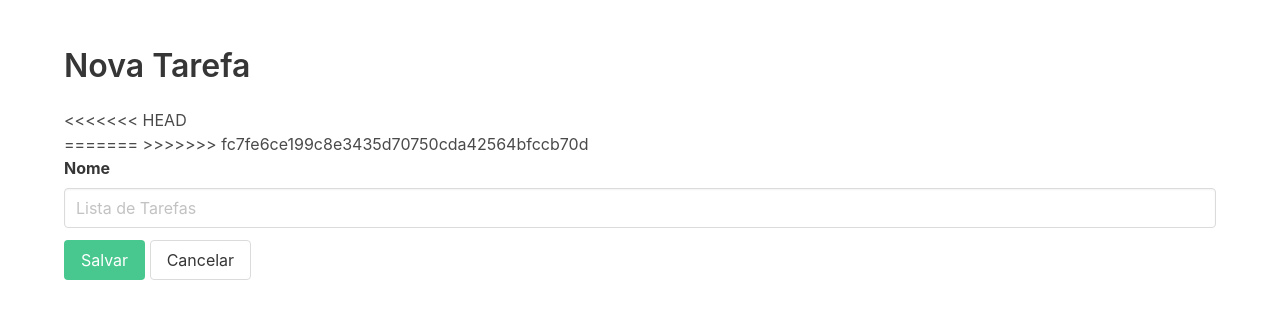
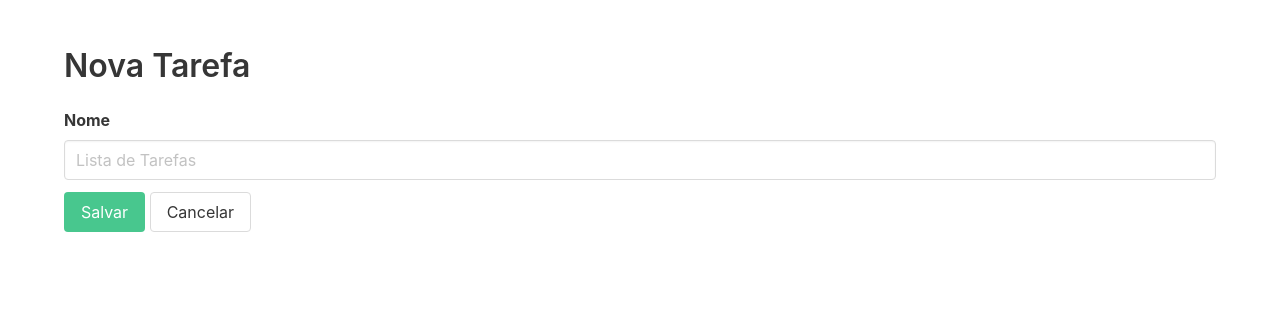
Before and after one commit to Durvaks/todo-list-learn, a Node server app: page /checklists/2/tasks/new in a window 1280 px wide. Shown: the part 52-371 px from the top of the page. Run offline with Node 20, Linux system fonts and the light colour scheme; some libraries are stand-ins or nearby versions.

Commit message:
correção de link

```diff
--- a/src/views/Tasks/new.ejs
+++ b/src/views/Tasks/new.ejs
@@ -3,11 +3,7 @@
         <section class="section">
             <div class="container">
                 <h1 class="title size-4">Nova Tarefa</h1>
-<<<<<<< HEAD
                 <form method="post" action="checklists/<%= checklistId %>/tasks">
-=======
-                <form method="post" action="/checklists/<%= checklistId %>/tasks">
->>>>>>> fc7fe6ce199c8e3435d70750cda42564bfccb70d
                     <div class="field">
                         <label class="label">Nome</label>
                         <div class="control">
```
